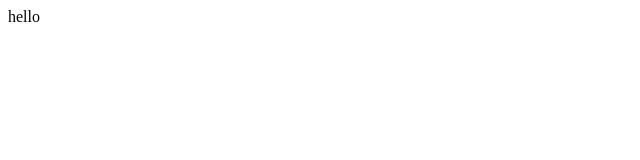
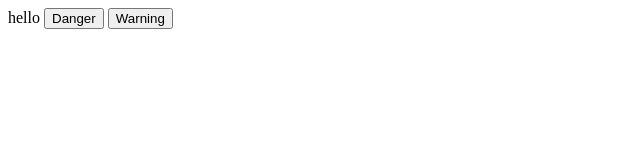
Before and after one commit to DaniilGrudina/FirstSite, a plain HTML site: page index.html in a window 1280 px wide. Shown: the whole page, without its empty margins (0-640 px from the left). Drawn offline with Linux system fonts and the light colour scheme.

Commit message:
add button

```diff
--- a/index.html
+++ b/index.html
@@ -1 +1,3 @@
 hello
+<button type="button" class="btn btn-danger">Danger</button>
+<button type="button" class="btn btn-warning">Warning</button>
```
